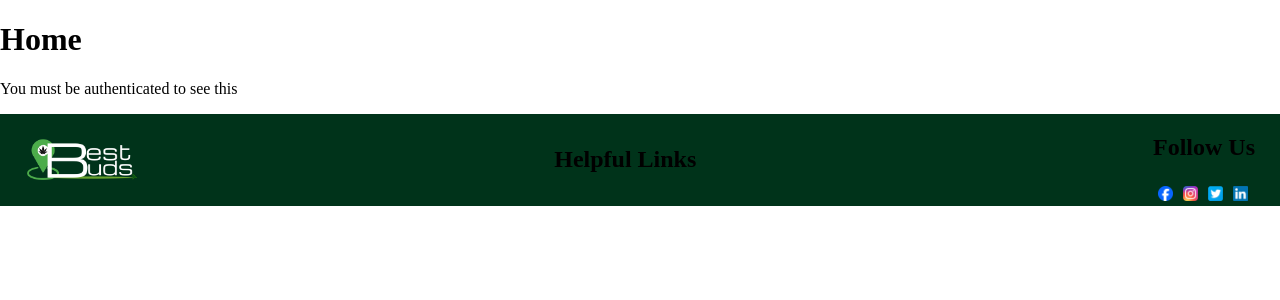
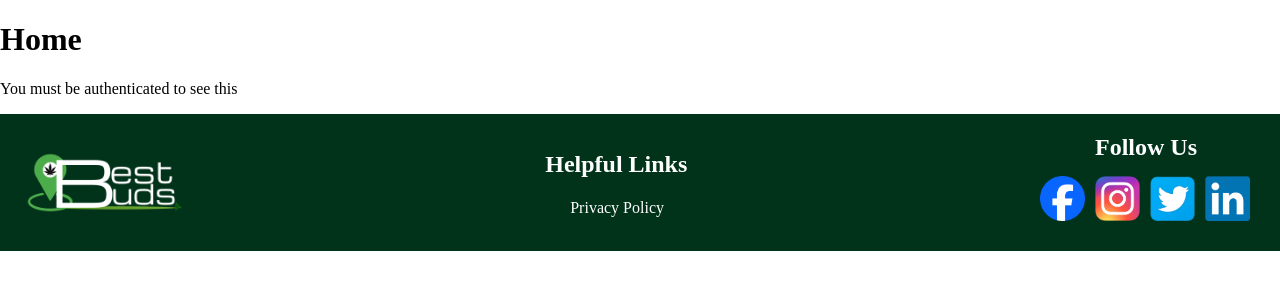
Before and after one commit to CraftyCurtis05/best-buds-dispensary-locator, a Vue app in the folder vue/: page / in a window 1280 px wide. Shown: the top 300 px of the page. Built offline with nearby package versions, Linux system fonts and the light colour scheme; sample sign-in values are in the browser's storage.

Commit message:
Footer Alignment

```diff
--- a/vue/src/components/Footer.vue
+++ b/vue/src/components/Footer.vue
@@ -6,7 +6,7 @@
         <div class="footer-links">
             <h2>Helpful Links</h2>
             <ul>
-
+                <a href="www.google.com">Privacy Policy</a>
             </ul>
         </div>
 
@@ -46,53 +46,77 @@
 .logo {
     display: flex;
     justify-content: flex-start;
-    height: 75px;
+    height: 105px;
     margin-left: 25px;
 }
 
 .footer-links {
     display: flex;
+    flex-wrap: wrap;
+    flex-direction: column;
+}
+
+.footer-links h2 {
+    color: white;
+    margin-left: 15px;
+}
+
+ul {
+    display: flex;
+    text-align: center;
+    justify-self: center;
+}
+
+a {
+    text-decoration: none;
+    color: white;
+    margin-top: -15px;
 }
 
 .social-media {
-    /* display: flex;
-    flex-direction: row;
-    flex-wrap: wrap;
-    justify-content: center; */
     margin-right: 25px;
+    display: flex;
+    justify-content: center;
+    flex-direction: column;
+}
 
+.social-media h2 {
+    color: white;
+    margin-left: 60px;
 }
 
 .social-media-logos {
     display: flex;
+    margin-bottom: 25px;
+    margin-top: -10px;
 }
 
 
 #facebook {
     display: flex;
     flex-direction: row;
-    height: 15px;
+    height: 45px;
     padding: 5px;
 }
 
 #instagram {
     display: flex;
     flex-direction: row;
-    height: 15px;
+    height: 45px;
     padding: 5px;
 }
 
 #twitter {
     display: flex;
     flex-direction: row;
-    height: 15px;
+    height: 45px;
     padding: 5px;
 }
 
 #linkedin {
     display: flex;
     flex-direction: row;
-    height: 15px;
+    height: 45px;
     padding: 5px;
 }
 </style>
```
